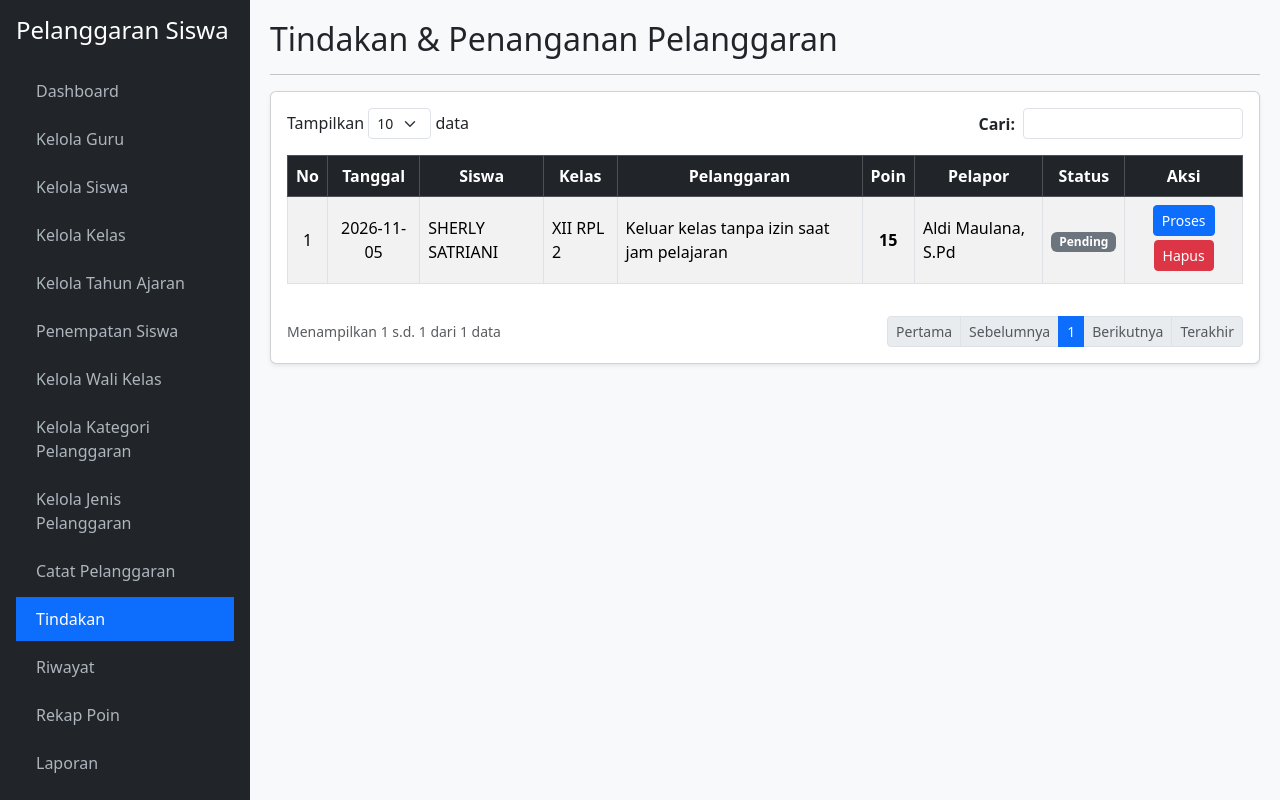
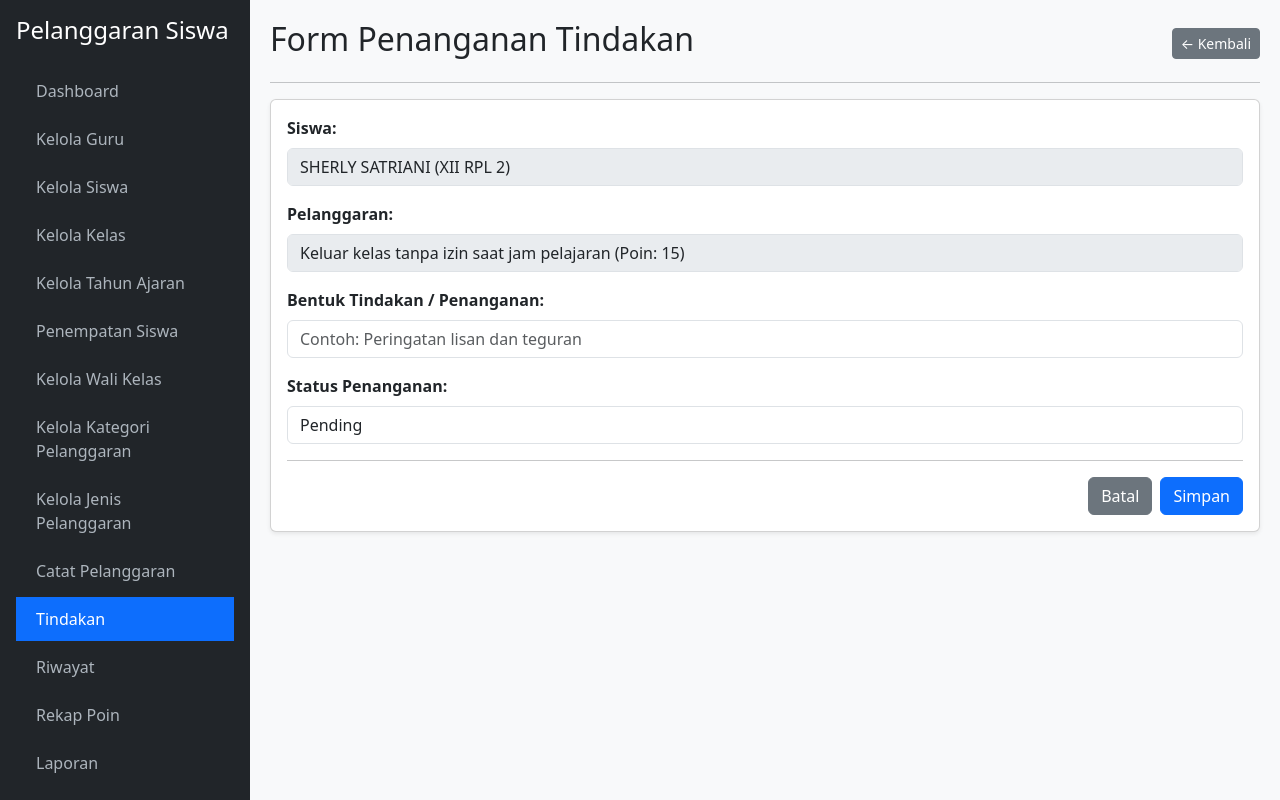
Before and after one commit to rijffput-a11y/ukk-2026, a PHP site: page /tindakan.php?proses=1 in a window 1280 px wide. Run offline with PHP 8.4, Linux system fonts and the light colour scheme; a user stored in the database is signed in; data comes from the database, SQL or seed files in the repository.

Commit message:
tindakan pelanggarannya

```diff
--- a/tindakan.php
+++ b/tindakan.php
@@ -2,20 +2,22 @@
 require_once 'koneksi.php';
 if (!isset($_SESSION['user_id'])) { header("Location: login.php"); exit(); }
 
-// 1. PROSES UPDATE STATUS TINDAKAN
-if (isset($_POST['update_status'])) {
+if (isset($_POST['simpan'])) {
     $id = mysqli_real_escape_string($koneksi, $_POST['id']);
     $status = mysqli_real_escape_string($koneksi, $_POST['status']);
-    mysqli_query($koneksi, "UPDATE t_pelanggaran_siswa SET status='$status', updated_at=NOW() WHERE id='$id'");
+    $tindakan = mysqli_real_escape_string($koneksi, $_POST['tindakan']);
+    mysqli_query($koneksi, "UPDATE t_pelanggaran_siswa SET status='$status', tindakan='$tindakan', updated_at=NOW() WHERE id='$id'");
     header("Location: tindakan.php"); exit();
 }
 
-// 2. PROSES HAPUS DATA TINDAKAN
 if (isset($_GET['hapus'])) {
-    $id_hapus = mysqli_real_escape_string($koneksi, $_GET['hapus']);
-    mysqli_query($koneksi, "DELETE FROM t_pelanggaran_siswa WHERE id='$id_hapus'");
+    $id = mysqli_real_escape_string($koneksi, $_GET['hapus']);
+    mysqli_query($koneksi, "DELETE FROM t_pelanggaran_siswa WHERE id='$id'");
     header("Location: tindakan.php"); exit();
 }
+
+$proses_id = $_GET['proses'] ?? '';
+$row_edit = $proses_id ? mysqli_fetch_assoc(mysqli_query($koneksi, "SELECT * FROM t_pelanggaran_siswa WHERE id='$proses_id'")) : null;
 
 $limit = 10;
 $h = max(1, (int)($_GET['halaman'] ?? 1));
@@ -23,31 +25,21 @@ $offset = ($h - 1) * $limit;
 $cari = mysqli_real_escape_string($koneksi, $_GET['cari'] ?? '');
 
 $where_clauses = [];
-if ($cari) {
-    $where_clauses[] = "(nama_siswa LIKE '%$cari%' OR nama_kelas LIKE '%$cari%' OR nama_pelanggaran LIKE '%$cari%' OR status LIKE '%$cari%')";
-}
+if ($cari) $where_clauses[] = "(nama_siswa LIKE '%$cari%' OR nama_kelas LIKE '%$cari%' OR nama_pelanggaran LIKE '%$cari%' OR status LIKE '%$cari%')";
 
-// Cek apakah guru yang login terdaftar sebagai wali kelas aktif
 $user_id = $_SESSION['user_id'];
 $q_wk = mysqli_query($koneksi, "SELECT twk.kelas_id FROM t_wali_kelas twk JOIN t_guru tg ON twk.guru_id = tg.id WHERE tg.user_id = '$user_id' AND twk.status_aktif = 1");
-
 $arr_kelas = [];
-while ($wk = mysqli_fetch_assoc($q_wk)) {
-    $arr_kelas[] = $wk['kelas_id'];
-}
+while ($wk = mysqli_fetch_assoc($q_wk)) { $arr_kelas[] = $wk['kelas_id']; }
 $is_wali_kelas = !empty($arr_kelas);
 
-// Jika BUKAN admin dan merupakan wali kelas, batasi hanya kelas yang diwalikelaskan
 if ($_SESSION['role'] !== 'admin' && $is_wali_kelas) {
-    $id_kelas_list = implode(',', $arr_kelas);
-    $where_clauses[] = "kelas_id IN ($id_kelas_list)";
+    $where_clauses[] = "kelas_id IN (" . implode(',', $arr_kelas) . ")";
 }
 
 $where = count($where_clauses) > 0 ? "WHERE " . implode(' AND ', $where_clauses) : "";
-
-$total_query = mysqli_query($koneksi, "SELECT 1 FROM t_pelanggaran_siswa $where");
-$total = $total_query ? mysqli_num_rows($total_query) : 0;
-$pages = $total > 0 ? ceil($total / $limit) : 1;
+$total = mysqli_num_rows(mysqli_query($koneksi, "SELECT 1 FROM t_pelanggaran_siswa $where"));
+$pages = ceil($total / $limit) ?: 1;
 $data = mysqli_query($koneksi, "SELECT * FROM t_pelanggaran_siswa $where ORDER BY tanggal DESC LIMIT $offset, $limit");
 $no = $offset + 1;
 ?>
@@ -69,7 +61,6 @@ $no = $offset + 1;
         <h4 class="text-white mb-4">Pelanggaran Siswa</h4>
         <ul class="nav nav-pills flex-column mb-auto">
             <li class="nav-item mb-1"><a href="dashboard.php">Dashboard</a></li>
-
             <?php if ($_SESSION['role'] === 'admin'): ?>
                 <li class="nav-item mb-1"><a href="kelola_guru.php">Kelola Guru</a></li>
                 <li class="nav-item mb-1"><a href="kelola_siswa.php">Kelola Siswa</a></li>
@@ -80,26 +71,60 @@ $no = $offset + 1;
                 <li class="nav-item mb-1"><a href="kelola_kategori_pelanggaran.php">Kelola Kategori Pelanggaran</a></li>
                 <li class="nav-item mb-1"><a href="kelola_jenis_pelanggaran.php">Kelola Jenis Pelanggaran</a></li>
             <?php endif; ?>
-
             <li class="nav-item mb-1"><a href="catat_pelanggaran.php">Catat Pelanggaran</a></li>
             <li class="nav-item mb-1"><a href="tindakan.php" class="active">Tindakan</a></li>
             <li class="nav-item mb-1"><a href="riwayat.php">Riwayat</a></li>
             <li class="nav-item mb-1"><a href="rekap_poin.php">Rekap Poin</a></li>
-
-        <!-- Menu Laporan: Tampil untuk Admin ATAU Guru yang berstatus Wali Kelas -->
             <?php if (($_SESSION['role'] === 'admin') || $is_wali_kelas): ?>
                 <li class="nav-item mb-1"><a href="laporan.php">Laporan</a></li>
             <?php endif; ?>
-
             <li class="nav-item mb-1"><a href="about_me.php">About Me</a></li>
         </ul>
         <hr><a href="logout.php" class="text-danger">Logout</a>
     </div>
 
     <div class="main-content">
+        <?php if ($row_edit): ?>
+            <div class="d-flex justify-content-between align-items-center mb-3">
+                <h2>Form Penanganan Tindakan</h2>
+                <a href="tindakan.php" class="btn btn-secondary btn-sm">&larr; Kembali</a>
+            </div>
+            <hr>
+            <div class="card shadow-sm"><div class="card-body">
+                <form method="POST">
+                    <input type="hidden" name="id" value="<?= $row_edit['id']; ?>">
+                    <div class="mb-3">
+                        <label class="form-label fw-bold">Siswa:</label>
+                        <input type="text" class="form-control" value="<?= htmlspecialchars($row_edit['nama_siswa'] . ' (' . $row_edit['nama_kelas'] . ')'); ?>" disabled>
+                    </div>
+                    <div class="mb-3">
+                        <label class="form-label fw-bold">Pelanggaran:</label>
+                        <input type="text" class="form-control" value="<?= htmlspecialchars($row_edit['nama_pelanggaran'] . ' (Poin: ' . $row_edit['poin'] . ')'); ?>" disabled>
+                    </div>
+                    <div class="mb-3">
+                        <label class="form-label fw-bold">Bentuk Tindakan / Penanganan:</label>
+                        <input type="text" name="tindakan" class="form-control" value="<?= htmlspecialchars($row_edit['tindakan'] ?? ''); ?>" placeholder="Contoh: Peringatan lisan dan teguran" required>
+                    </div>
+                    <div class="mb-3">
+                        <label class="form-label fw-bold">Status Penanganan:</label>
+                        <select name="status" class="form-control" required>
+                            <option value="Pending" <?= $row_edit['status'] == 'Pending' ? 'selected' : ''; ?>>Pending</option>
+                            <option value="Diproses" <?= $row_edit['status'] == 'Diproses' ? 'selected' : ''; ?>>Diproses</option>
+                            <option value="Selesai" <?= $row_edit['status'] == 'Selesai' ? 'selected' : ''; ?>>Selesai</option>
+                        </select>
+                    </div>
+                    <hr>
+                    <div class="d-flex justify-content-end">
+                        <a href="tindakan.php" class="btn btn-secondary me-2">Batal</a>
+                        <button type="submit" name="simpan" class="btn btn-primary">Simpan</button>
+                    </div>
+                </form>
+            </div></div>
+        <?php else: ?>
+            <div class="d-flex justify-content-between align-items-center mb-2">
                 <h2>Tindakan & Penanganan Pelanggaran</h2>
+            </div>
             <hr>
-
             <div class="card shadow-sm"><div class="card-body">
                 <div class="row mb-3 justify-content-between">
                     <div class="col-auto">Tampilkan <select class="form-select form-select-sm d-inline-block w-auto"><option>10</option></select> data</div>
@@ -114,12 +139,10 @@ $no = $offset + 1;
                 <div class="table-responsive">
                     <table class="table table-bordered table-striped align-middle">
                         <thead class="table-dark text-center">
-                        <tr><th>No</th><th>Tanggal</th><th>Siswa</th><th>Kelas</th><th>Pelanggaran</th><th>Poin</th><th>Pelapor</th><th>Status</th><th>Aksi</th></tr>
+                            <tr><th>No</th><th>Tanggal</th><th>Siswa</th><th>Kelas</th><th>Pelanggaran</th><th>Poin</th><th>Tindakan</th><th>Status</th><th>Aksi</th></tr>
                         </thead>
                         <tbody>
-                        <?php
-                        if ($data && mysqli_num_rows($data) > 0) {
-                            while($r = mysqli_fetch_assoc($data)):
+                            <?php if ($data && mysqli_num_rows($data) > 0): while($r = mysqli_fetch_assoc($data)):
                                 $bg = $r['status'] == 'Selesai' ? 'success' : ($r['status'] == 'Diproses' ? 'warning' : 'secondary');
                             ?>
                             <tr>
@@ -129,44 +152,18 @@ $no = $offset + 1;
                                 <td><?= htmlspecialchars($r['nama_kelas']); ?></td>
                                 <td><?= htmlspecialchars($r['nama_pelanggaran']); ?></td>
                                 <td class="text-center"><strong><?= htmlspecialchars($r['poin']); ?></strong></td>
-                            <td><?= htmlspecialchars($r['nama_guru']); ?></td>
+                                <td><?= htmlspecialchars($r['tindakan'] ?? '-'); ?></td>
                                 <td class="text-center"><span class="badge bg-<?= $bg; ?>"><?= htmlspecialchars($r['status']); ?></span></td>
                                 <td class="text-center">
-                                <button class="btn btn-sm btn-primary mb-1" data-bs-toggle="modal" data-bs-target="#m<?= $r['id']; ?>">Proses</button>
-                                <a href="?hapus=<?= $r['id']; ?>" class="btn btn-sm btn-danger mb-1" onclick="return confirm('Yakin ingin menghapus data tindakan ini?')">Hapus</a>
+                                    <div class="btn-group btn-group-sm" role="group">
+                                        <a href="?proses=<?= $r['id']; ?>" class="btn btn-primary">Proses</a>
+                                        <a href="?hapus=<?= $r['id']; ?>" class="btn btn-danger" onclick="return confirm('Hapus data tindakan ini?')">Hapus</a>
+                                    </div>
                                 </td>
                             </tr>
-
-                        <div class="modal fade" id="m<?= $r['id']; ?>" tabindex="-1">
-                            <div class="modal-dialog"><div class="modal-content">
-                                <form method="POST">
-                                    <div class="modal-header"><h5 class="modal-title">Ubah Status Tindakan</h5><button type="button" class="btn-close" data-bs-dismiss="modal"></button></div>
-                                    <div class="modal-body">
-                                        <input type="hidden" name="id" value="<?= $r['id']; ?>">
-                                        <p>Siswa: <strong><?= htmlspecialchars($r['nama_siswa']); ?></strong></p>
-                                        <p>Pelanggaran: <strong><?= htmlspecialchars($r['nama_pelanggaran']); ?></strong></p>
-                                        <div class="mb-3">
-                                            <label class="form-label">Status Penanganan:</label>
-                                            <select name="status" class="form-control" required>
-                                                <option value="Pending" <?= $r['status'] == 'Pending' ? 'selected' : ''; ?>>Pending</option>
-                                                <option value="Diproses" <?= $r['status'] == 'Diproses' ? 'selected' : ''; ?>>Diproses</option>
-                                                <option value="Selesai" <?= $r['status'] == 'Selesai' ? 'selected' : ''; ?>>Selesai</option>
-                                            </select>
-                                        </div>
-                                    </div>
-                                    <div class="modal-footer">
-                                        <button type="button" class="btn btn-secondary" data-bs-dismiss="modal">Batal</button>
-                                        <button type="submit" name="update_status" class="btn btn-success">Simpan</button>
-                                    </div>
-                                </form>
-                            </div></div>
-                        </div>
-                        <?php
-                            endwhile;
-                        } else {
-                        ?>
+                            <?php endwhile; else: ?>
                             <tr><td colspan="9" class="text-center text-muted">Belum ada data tindakan pelanggaran.</td></tr>
-                        <?php } ?>
+                            <?php endif; ?>
                         </tbody>
                     </table>
                 </div>
@@ -184,6 +181,7 @@ $no = $offset + 1;
                     </ul>
                 </div>
             </div></div>
+        <?php endif; ?>
     </div>
 <script src="https://cdn.jsdelivr.net/npm/bootstrap@5.3.2/dist/js/bootstrap.bundle.min.js"></script>
 </body>
```
Also changed, not shown: dashboard.php (+16 -33 lines), kelola_tahun_ajaran.php (+21 -37 lines), laporan.php (+29 -81 lines). Lines whose indentation alone changed are shown as unchanged.
